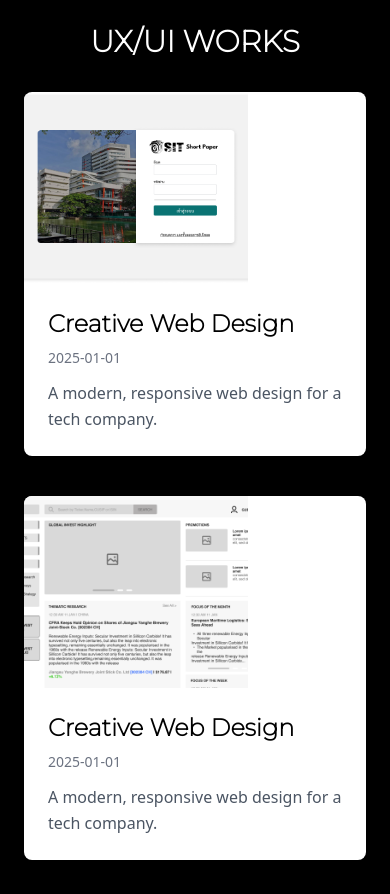
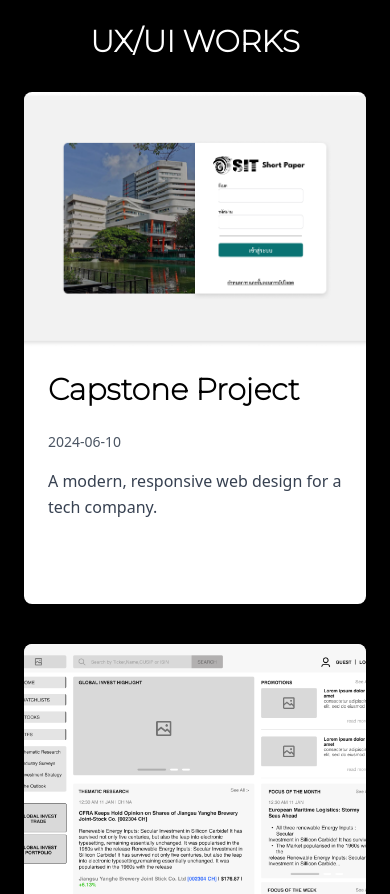
Before and after one commit to theerutth/Portfolio, a Vue app: page /uxui-works in a window 390 px wide. Shown: the top 894 px of the page. Built offline with nearby package versions, Linux system fonts and the light colour scheme.

Commit message:
update_mobile_grayscale

```diff
--- a/src/components/GraphicExplore.vue
+++ b/src/components/GraphicExplore.vue
@@ -7,7 +7,7 @@
       <!-- Each card representing a work -->
       <div v-for="(work, index) in works" :key="index" class="bg-white shadow-lg overflow-hidden">
         <img :src="work.image" :alt="work.description"
-          class="w-full h-full object-cover grayscale transition-all duration-300 hover:grayscale-0" />
+          class="w-full h-full object-cover transition-all duration-300 grayscale lg:hover:grayscale-0" />
       </div>
     </div>
 
@@ -20,8 +20,6 @@
         </button>
       </div>
     </router-link>
-
-
   </div>
 </template>
 
@@ -37,8 +35,6 @@ import illus7 from '@/assets/illus/illus7.png';
 import illus10 from '@/assets/illus/illus10.png';
 import illus11 from '@/assets/illus/illus11.png';
 import illus12 from '@/assets/illus/illus12.png';
-
-
 
 export default {
   name: 'GraphicExplore',
--- a/src/components/Home.vue
+++ b/src/components/Home.vue
@@ -190,8 +190,8 @@
           <!-- Explore Button -->
           <div class="flex md:justify-start justify-center mt-6">
             <RouterLink to="/hobby-works">
-              <button class="text-white font-montserrat font-medium text-lg md:text-xl py-3 px-8 border-2 border-white rounded-full
-          hover:bg-white hover:text-black transition-all duration-300 ease-in-out active:scale-95 shadow-lg">
+              <button
+                class="text-white font-montserrat font-medium text-lg md:text-xl py-3 px-8 border-2 border-white rounded-full hover:bg-white hover:text-black transition-all duration-300 ease-in-out active:scale-95 shadow-lg">
                 EXPLORE
               </button>
             </RouterLink>
@@ -205,22 +205,23 @@
             <!-- Card 1 -->
             <div class="card shadow-lg rounded-xl overflow-hidden transform transition duration-300 hover:scale-105">
               <img src="../assets/hobby/hobby1.png" alt="Hobby 1"
-                class="w-full h-full object-cover filter grayscale hover:filter-none transition duration-300">
+                class="w-full h-full object-cover filter grayscale lg:hover:filter-none transition duration-300">
             </div>
             <!-- Card 2 -->
             <div class="card shadow-lg rounded-xl overflow-hidden transform transition duration-300 hover:scale-105">
               <img src="../assets/hobby/hobby5.png" alt="Hobby 2"
-                class="w-full h-full object-cover filter grayscale hover:filter-none transition duration-300">
+                class="w-full h-full object-cover filter grayscale lg:hover:filter-none transition duration-300">
             </div>
             <!-- Card 3 -->
             <div class="card shadow-lg rounded-xl overflow-hidden transform transition duration-300 hover:scale-105">
               <img src="../assets/hobby/hobby9.png" alt="Hobby 3"
-                class="w-full h-full object-cover filter grayscale hover:filter-none transition duration-300">
+                class="w-full h-full object-cover filter grayscale lg:hover:filter-none transition duration-300">
             </div>
           </div>
         </div>
       </div>
     </div>
+
 
     <!-- Contact Section -->
     <div id="contact" class="min-h-screen bg-white flex flex-col justify-center items-center py-16 px-6 md:px-12">
@@ -311,10 +312,10 @@
 
           <!-- Instagram -->
           <li>
-            <a href="https://www.instagram.com/trashpr0ject" target="_blank">
+            <a href="https://www.linkedin.com/in/theerut-thankan-2830aa24b" target="_blank">
               <button
                 class="w-full flex items-center gap-3 py-6 px-8 bg-white text-black text-xl hover:bg-black hover:text-white border-2 border-gray-200 transition-all duration-300 ease-in-out transform hover:scale-105">
-                Instagram: @trashpr0ject
+                LinkedIn: Theerut Thankan
               </button>
             </a>
           </li>
--- a/src/components/UxuiExplore.vue
+++ b/src/components/UxuiExplore.vue
@@ -3,34 +3,42 @@
     <h1 class="text-3xl font-bold mb-8 text-white font-montserrat text-center">UX/UI WORKS</h1>
 
     <!-- Card container -->
-    <!-- Card container -->
     <div class="grid grid-cols-1 sm:grid-cols-2 lg:grid-cols-3 gap-10 max-w-screen-lg mx-auto">
       <div v-for="(work, index) in works" :key="index"
-        class="bg-white shadow-xl overflow-hidden flex flex-col rounded-lg cursor-pointer hover:shadow-2xl transition-all duration-300"
+        class="bg-white shadow-lg overflow-hidden flex flex-col rounded-lg cursor-pointer hover:shadow-2xl transition-all duration-300 hover:scale-105 ease-in-out"
         @click="openModal(index)">
-
         <!-- Image Gallery Section inside Card -->
-        <div class="w-56 h-48 overflow-hidden">
+        <div class="w-full h-64 overflow-hidden">
           <img :src="work.images[0]" :alt="work.description"
-            class="w-full h-full object-cover transition-all duration-300" />
+            class="w-full h-full object-cover transition-all duration-300 rounded-t-lg" />
         </div>
 
         <!-- Work details -->
-        <div class="p-6 flex flex-col">
-          <h2 class="text-2xl font-bold text-black font-montserrat mb-2">{{ work.name }}</h2>
-          <p class="text-gray-500 text-sm mb-3">{{ work.date }}</p>
-          <p class="text-gray-600 text-base leading-relaxed">{{ work.description }}</p>
+        <div class="p-6 flex flex-col space-y-4">
+          <h2 class="text-3xl font-semibold text-black font-montserrat mb-2 hover:text-primary transition-colors">
+            {{ work.name }}
+          </h2>
+          <p class="text-gray-600 text-sm mb-3">{{ work.date }}</p>
+          <p class="text-gray-700 text-base leading-relaxed">{{ work.description }}</p>
+        </div>
+
+        <!-- Optional footer for actions -->
+        <div class="px-6 pb-6 mt-auto">
+          <button
+            class="w-full py-2 bg-primary text-white text-sm font-medium rounded-lg hover:bg-primary-dark transition-all duration-200">
+            View More
+          </button>
         </div>
       </div>
     </div>
 
-
     <!-- Fullscreen Modal -->
     <div v-if="isModalOpen" class="fixed inset-0 bg-white flex flex-col justify-center items-center z-50 p-6">
-
       <!-- Close Button -->
-      <button @click="closeModal"
-        class="absolute top-6 right-6 text-black text-4xl hover:text-gray-400 transition-all">&times;</button>
+      <button @click="closeModal" class="absolute top-6 right-6 text-black text-4xl hover:text-gray-400 transition-all"
+        aria-label="Close Modal">
+        &times;
+      </button>
 
       <!-- Horizontal Scrollable Image Gallery -->
       <div class="w-full h-3/4 flex overflow-x-auto space-x-4 px-10 modal-gallery">
@@ -45,7 +53,6 @@
         <p class="text-gray-400 text-sm mb-3">{{ selectedWork.date }}</p>
         <p class="text-gray-300 text-base leading-normal">{{ selectedWork.description }}</p>
       </div>
-
     </div>
 
     <!-- Go Back Button -->
@@ -59,6 +66,7 @@
     </router-link>
   </div>
 </template>
+
 
 <script>
 import cp1 from '@/assets/uxui/cp1.png';
@@ -92,38 +100,38 @@ export default {
     return {
       works: [
         {
-          name: 'Creative Web Design',
-          date: '2025-01-01',
+          name: 'Capstone Project',
+          date: '2024-06-10',
           description: 'A modern, responsive web design for a tech company.',
           images: [cp1, cp2, cp3, cp4],
         },
         {
-          name: 'Creative Web Design',
-          date: '2025-01-01',
+          name: 'KS Global Invest [Internship]',
+          date: '2023-01-06',
           description: 'A modern, responsive web design for a tech company.',
           images: [ks1, ks2, ks3],
         },
         {
-          name: 'Creative Web Design',
-          date: '2025-01-01',
+          name: 'ERC [Internship]',
+          date: '2023-02-08',
           description: 'A modern, responsive web design for a tech company.',
           images: [er1, er2, er3],
         },
         {
-          name: 'Creative Web Design',
-          date: '2025-01-01',
+          name: 'ProactiveGuard',
+          date: '2023-10-01',
           description: 'A modern, responsive web design for a tech company.',
           images: [pa1, pa2, pa3, pa4],
         },
         {
-          name: 'Creative Web Design',
-          date: '2025-01-01',
+          name: 'Plan Trip Application',
+          date: '2024-06-17',
           description: 'A modern, responsive web design for a tech company.',
           images: [pt1, pt2, pt3],
         },
         {
-          name: 'Creative Web Design',
-          date: '2025-01-01',
+          name: 'Menu Preview Design',
+          date: '2023-12-23',
           description: 'A modern, responsive web design for a tech company.',
           images: [uxui1, uxui2],
         },
@@ -142,10 +150,9 @@ export default {
       this.isModalOpen = false;
       document.body.style.overflow = ''; // Re-enable scrolling
     },
-  }
-}
+  },
+};
 </script>
-
 <style scoped>
 /* Modal Image Gallery */
 .modal-gallery {
@@ -169,4 +176,9 @@ export default {
   height: 100%;
   object-fit: contain;
 }
+
+/* Optional styling for modal content */
+.modal-gallery div {
+  scroll-snap-align: start;
+}
 </style>
```
